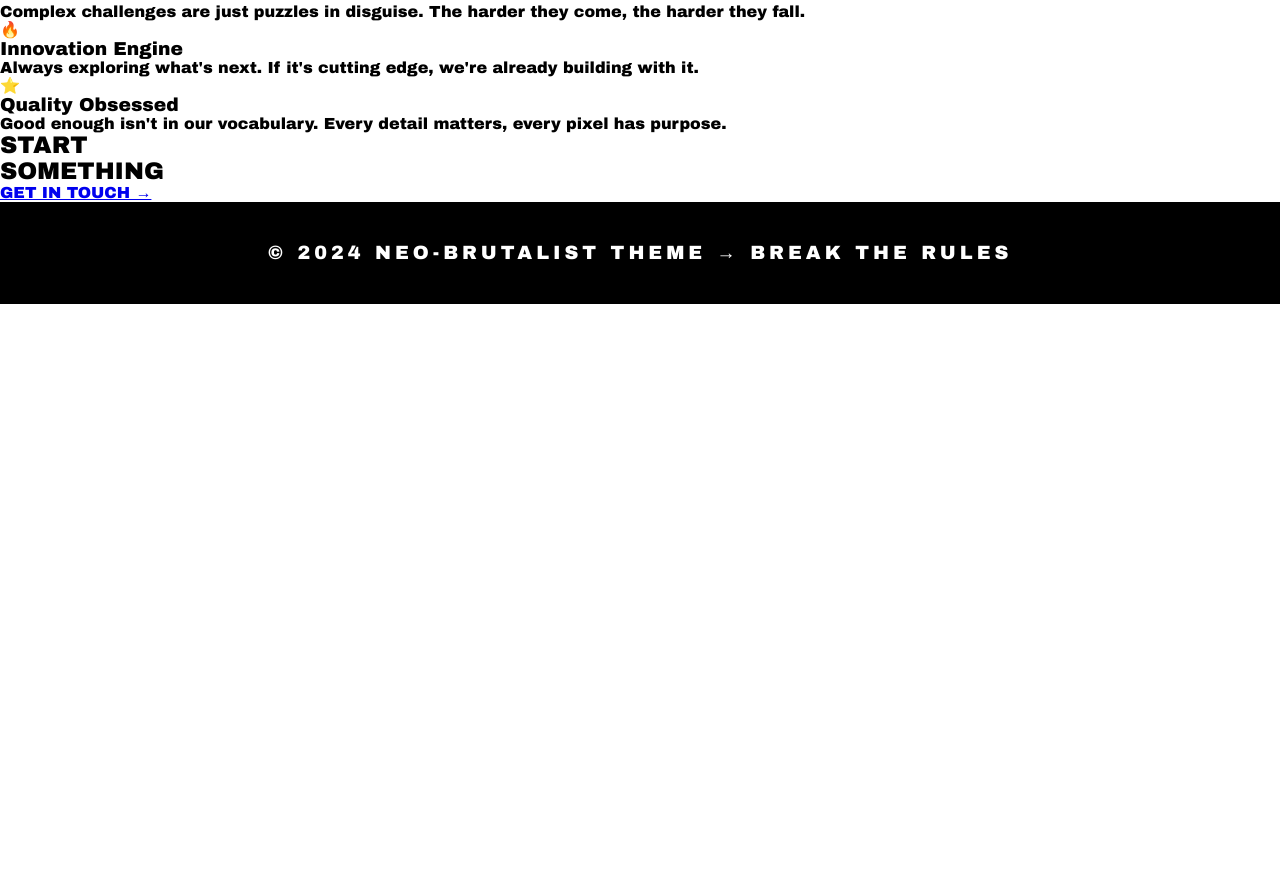
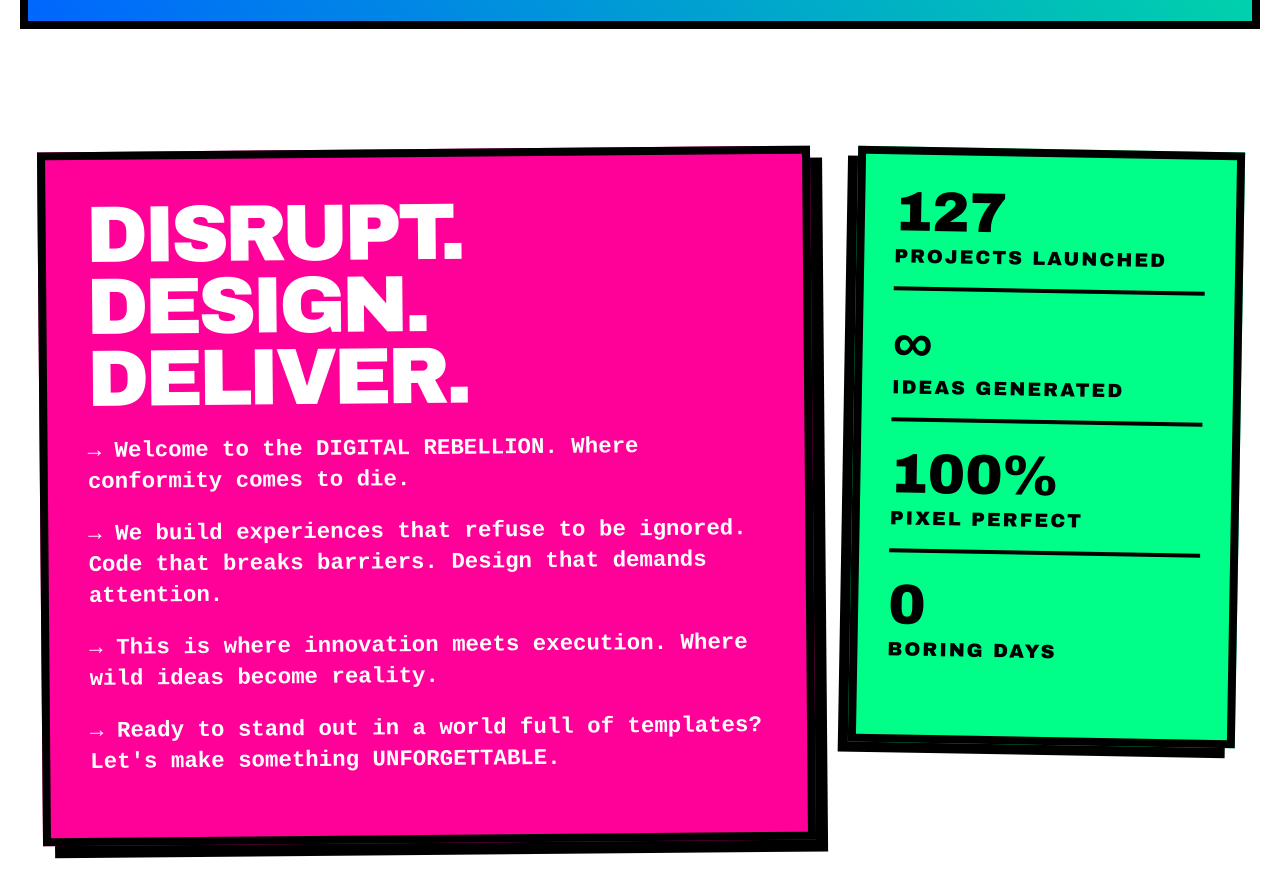
Before and after one commit to williamzujkowski/Neo-Brutalist-11ty-Theme, an Eleventy site: page src/pages/index.njk in a window 1280 px wide. Shown: the part 672-1551 px from the top of the page. Before the commit the page ends 976 px from the top, so only its background shows below. Built offline with nearby package versions, Linux system fonts and the light colour scheme; Eleventy itself is replaced by a stand-in of ours; files that its build step writes are made by us from their sources; a web font is replaced by a local one; what markdown-it-attrs would draw is missing.

Commit message:
fix: CSS imports and paths for GitHub Pages deployment
- Add CSS imports to main.css for all component styles
- Fix hardcoded paths in base.njk to use url filter
- Replace your-domain.com with example.com throughout
- Update site URL to GitHub Pages URL

```diff
--- a/src/_data/metadata.json
+++ b/src/_data/metadata.json
@@ -1,13 +1,13 @@
 {
   "title": "Neo-Brutalist Theme",
   "description": "A bold, vibrant, and unapologetically loud website theme",
-  "url": "https://your-domain.com",
+  "url": "https://example.com",
   "language": "en",
   "locale": "en_US",
   "author": {
     "name": "Your Name",
     "email": "your-email@domain.com",
-    "url": "https://your-domain.com/about/"
+    "url": "https://example.com/about/"
   },
   "social": {
     "twitter": "@yourusername",
--- a/src/_data/site.json
+++ b/src/_data/site.json
@@ -8,7 +8,7 @@
 
   "author": {
     "name": "Your Name",
-    "email": "hello@your-domain.com",
+    "email": "hello@example.com",
     "bio": "Digital creator who refuses to follow the rules. Building tomorrow's experiences with today's technology. Forever curious, always creating.",
     "social": {
       "github": "https://github.com/yourusername",
@@ -149,7 +149,7 @@
   "contact": {
     "title": "START<br>SOMETHING",
     "buttonText": "GET IN TOUCH →",
-    "email": "hello@your-domain.com"
+    "email": "hello@example.com"
   },
 
   "footer": {
--- a/src/_includes/components/contact.njk
+++ b/src/_includes/components/contact.njk
@@ -2,7 +2,7 @@
 <section class="contact" id="contact">
     <div class="contact-container">
         <h2 class="contact-title">{{ site.contact.title | safe | default('START<br>SOMETHING') }}</h2>
-        <a href="mailto:{{ site.contact.email | default(site.author.email) | default('hello@your-domain.com') }}" class="contact-cta">
+        <a href="mailto:{{ site.contact.email | default(site.author.email) | default('hello@example.com') }}" class="contact-cta">
             {{ site.contact.buttonText | default('GET IN TOUCH →') }}
         </a>
     </div>
--- a/src/_includes/layouts/base.njk
+++ b/src/_includes/layouts/base.njk
@@ -29,15 +29,15 @@
     <meta name="twitter:image" content="{{ site.url }}/assets/images/og-image.png">
 
     {# Favicon #}
-    <link rel="icon" href="/assets/images/favicon.ico">
-    <link rel="apple-touch-icon" href="/assets/images/apple-touch-icon.png">
+    <link rel="icon" href="{{ '/assets/images/favicon.ico' | url }}">
+    <link rel="apple-touch-icon" href="{{ '/assets/images/apple-touch-icon.png' | url }}">
 
     {# CSS #}
     <link rel="stylesheet" href="{{ '/assets/css/main.css' | url }}">
     {% block styles %}{% endblock %}
 
-    {# Preload fonts #}
-    <link rel="preload" href="/assets/fonts/arial-black.woff2" as="font" type="font/woff2" crossorigin>
+    {# Preload fonts - commented out as we use system fonts #}
+    {# <link rel="preload" href="{{ '/assets/fonts/arial-black.woff2' | url }}" as="font" type="font/woff2" crossorigin> #}
 
     {# Theme Color for mobile browsers #}
     <meta name="theme-color" content="{{ theme.colors.primary }}">
--- a/src/assets/css/main.css
+++ b/src/assets/css/main.css
@@ -1,4 +1,13 @@
 /* Neo-Brutalist Main CSS - Base Styles */
+
+/* Import component styles */
+@import url('./components/navigation.css');
+@import url('./components/hero.css');
+@import url('./components/about.css');
+@import url('./components/services.css');
+@import url('./components/contact.css');
+@import url('./utilities/animations.css');
+@import url('./utilities/responsive.css');
 
 /* Reset */
 * {
--- a/src/robots.txt
+++ b/src/robots.txt
@@ -1,4 +1,4 @@
 User-agent: *
 Allow: /
 
-Sitemap: https://your-domain.com/sitemap.xml
+Sitemap: https://example.com/sitemap.xml
```
